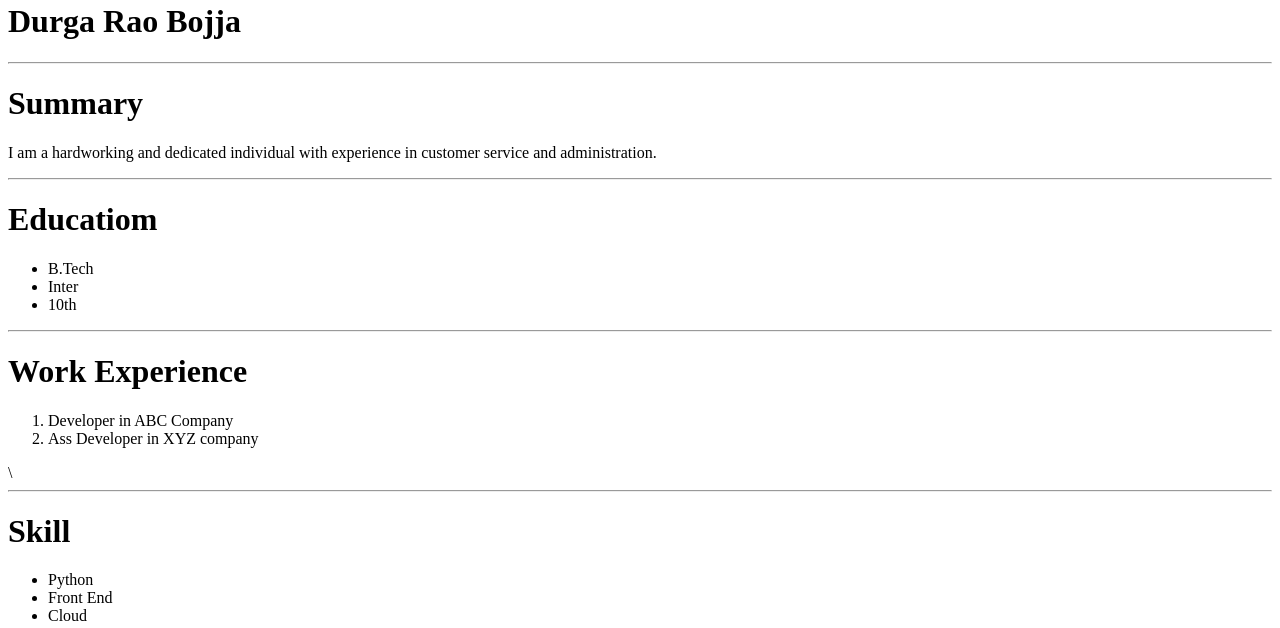
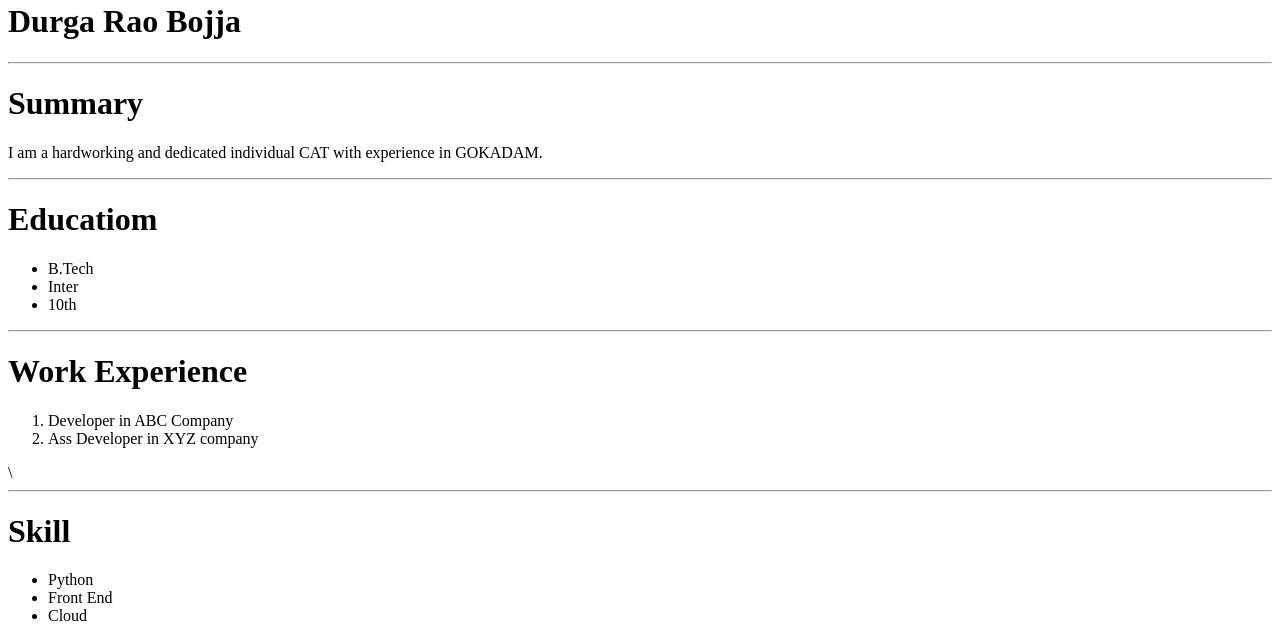
Before and after one commit to Mahesh4713/Resume, a plain HTML site: page index.html in a window 1280 px wide. Shown: the part 180-808 px from the top of the page. Drawn offline with Linux system fonts and the light colour scheme.

Commit message:
Update index.html

```diff
--- a/index.html
+++ b/index.html
@@ -9,7 +9,7 @@
     <h1>Durga Rao Bojja </h1>
     <hr>
     <h1>Summary</h1>
-    <p>I am a hardworking and dedicated individual with experience in customer service and administration.</p>
+    <p>I am a hardworking and dedicated individual CAT with experience in GOKADAM.</p>
     <hr>
     <h1>Educatiom</h1>
     <ul>
```
